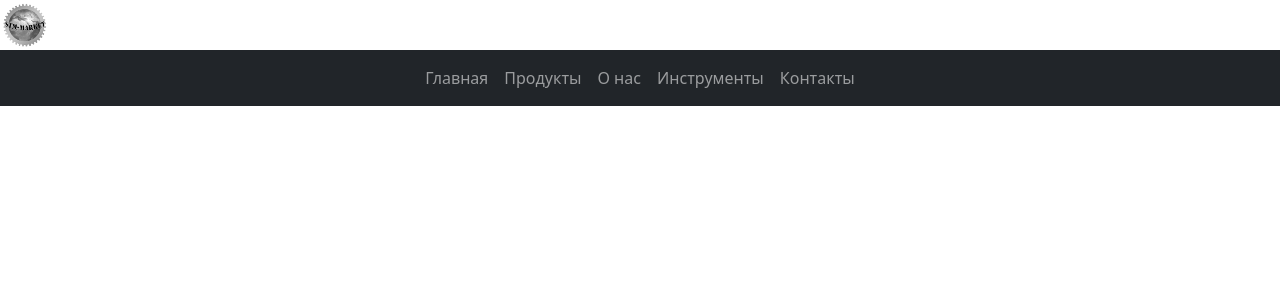
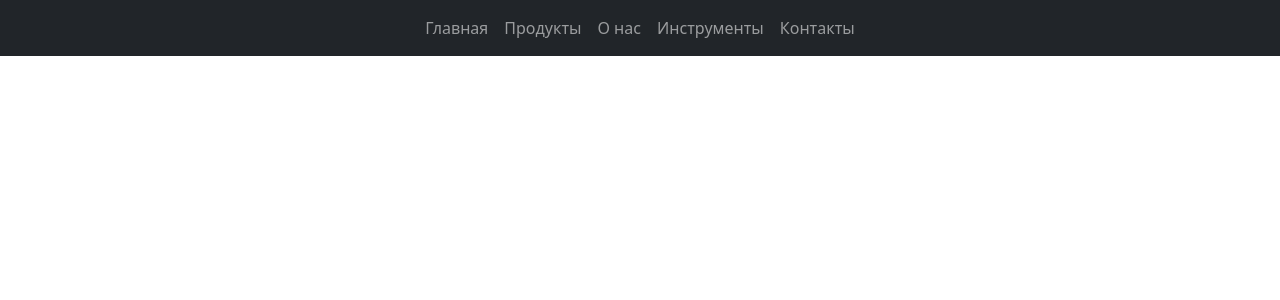
Before and after one commit to yato43/stm-market, a React (Create React App) app: page / in a window 1280 px wide. Shown: the top 300 px of the page. Built offline with nearby package versions, Linux system fonts and the light colour scheme.

Commit message:
Revert "initial"
This reverts commit fa5e7638c30ad73155fde67686590b3ce4e5d8ed.

```diff
--- a/src/App.js
+++ b/src/App.js
@@ -5,8 +5,6 @@ import {Col, Container, Row, Button,Nav, Navbar, NavDropdown} from "react-bootst
 
 function App() {
   return (
-      <>
-          <img src={require('./images/logo.png')} alt="" width="50" height="50"/>
       <Navbar collapseOnSelect expand="lg" bg="dark" variant="dark">
           <Container>
               <Navbar.Toggle aria-controls="responsive-navbar-nav" />
@@ -21,7 +19,7 @@ function App() {
 
               </Navbar.Collapse>
           </Container>
-          </Navbar></>
+      </Navbar>
 
   );
 }
```
Lines whose indentation alone changed are shown as unchanged.
